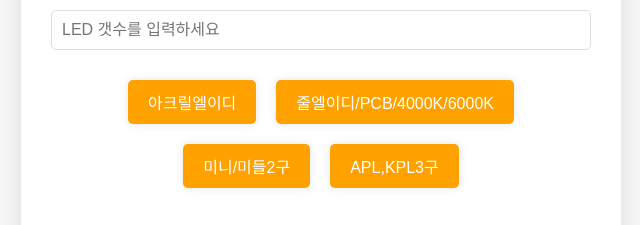
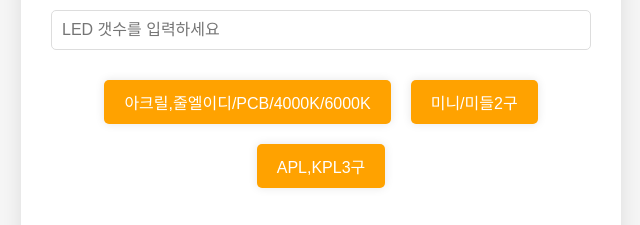
Before and after one commit to gusdn0236/gusdn0236.github.io, a plain HTML site: page index.html in a window 1280 px wide. Shown: the part 120-345 px from the top of the page, without its empty margins (319-959 px from the left). Drawn offline with Linux system fonts and the light colour scheme.

Commit message:
Update index.html

```diff
--- a/index.html
+++ b/index.html
@@ -12,8 +12,9 @@
       <h1>파워기 계산기</h1>
       <input type="number" id="led-input" placeholder="LED 갯수를 입력하세요" />
       <div class="buttons">
-        <button class="button" data-value="0.2">아크릴엘이디</button>
-        <button class="button" data-value="0.24">줄엘이디/PCB/4000K/6000K</button>
+        <!-- 아크릴엘이디와 같다고 하여 잠시 off -->
+        <!-- <button class="button" data-value="0.2">아크릴엘이디</button> -->
+        <button class="button" data-value="0.24">아크릴,줄엘이디/PCB/4000K/6000K</button>
         <button class="button" data-value="0.48">미니/미들2구</button>
         <button class="button" data-value="0.72">APL,KPL3구</button>
       </div>
```
